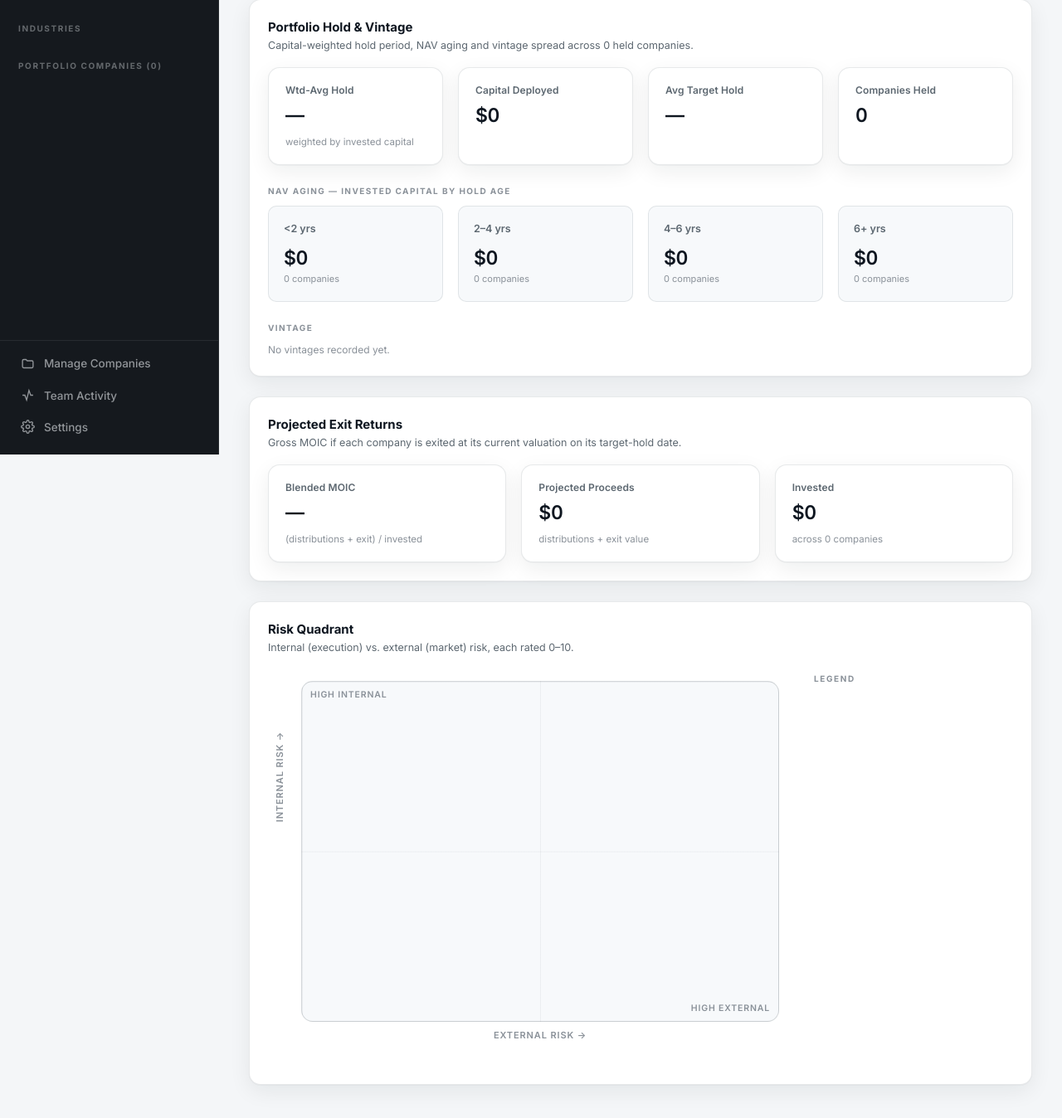
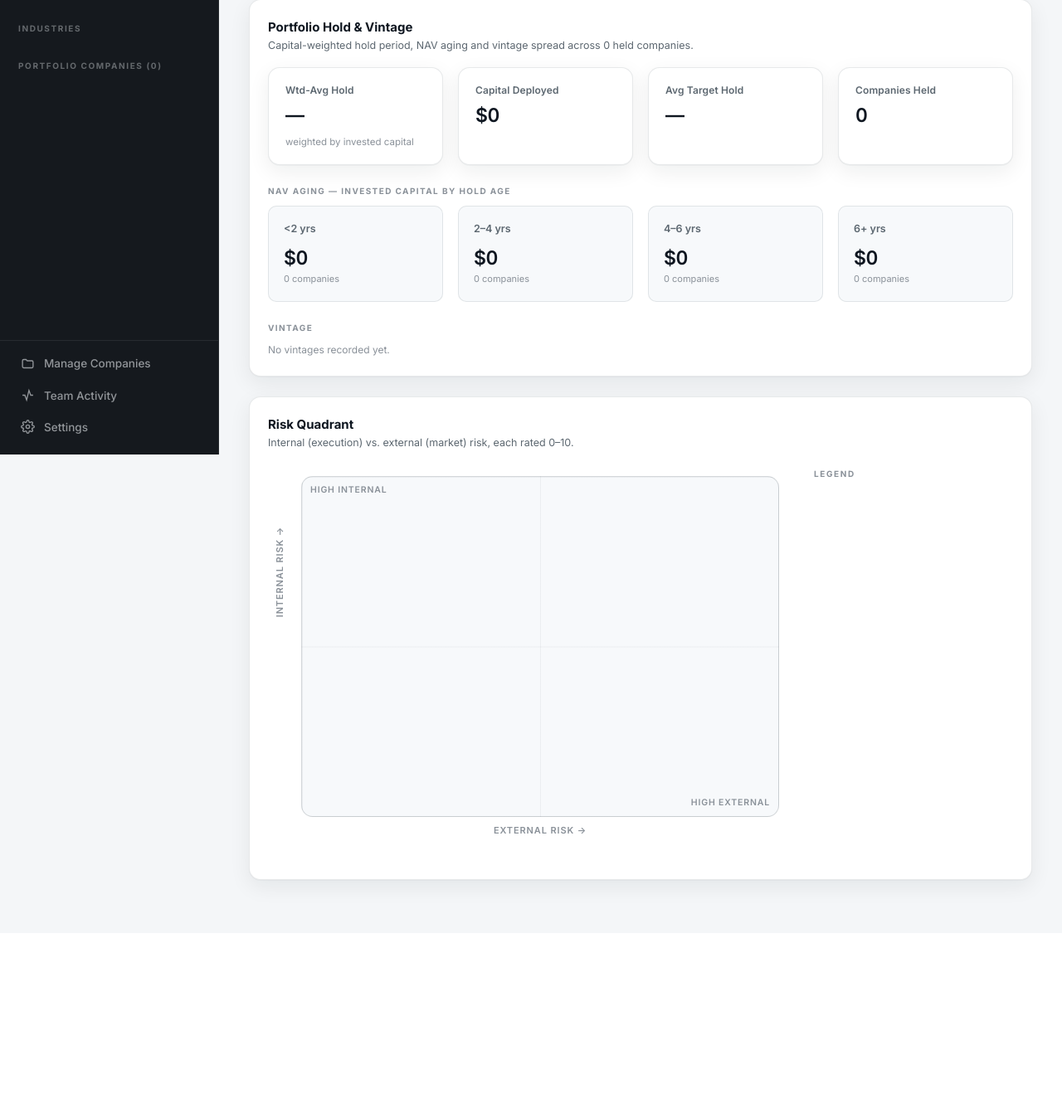
Before and after one commit to JavierEMendez/MaquinaDashboard, a Flask app: page /strategy in a window 1280 px wide. Shown: the part 252-1600 px from the top of the page at 83% size. After the commit the page ends 1336 px from the top, so only its background shows below. Run offline with Flask 3, Linux system fonts and the light colour scheme; the visitor is signed in with stand-in values (Sample User, id 1); data that the repository does not hold is empty; some libraries are stand-ins or nearby versions.

Commit message:
Strategy: drop projected-exit multiples and the Projected Exit Returns card; company cards show the takeover / start date instead of the phase timeline
Co-Authored-By: Claude Fable 5.1 <noreply@anthropic.com>

```diff
--- a/app.py
+++ b/app.py
@@ -1589,6 +1589,7 @@ def strategy():
             phase_order=cp["phase_order"] if cp else 0,
             phase_color=cp["color"] if cp else "#8A9199",
             phase_window=phase_window.get(c["id"]),
+            takeover_label=_fmt_month(c["takeover_year"], c["takeover_month"]),   # takeover / start-up date
             hold_years=hold_years,
             vintage=c["hold_start_year"],
             target_hold=target,
--- a/templates/strategy.html
+++ b/templates/strategy.html
@@ -48,16 +48,10 @@
     <div class="divider"></div>
     <div class="row between" style="font-size:12.5px;"><span class="muted">Phase</span>
       <span class="badge" style="border-color:{{ c.phase_color }};color:{{ c.phase_color }};">{{ c.phase_name }}</span></div>
-    {% if c.phase_window %}
-    <div class="row between" style="font-size:12px;margin-top:8px;"><span class="muted">Timeline</span>
-      <span class="subtle tnum" style="font-weight:600;">{{ c.phase_window }}</span></div>
-    {% endif %}
+    <div class="row between" style="font-size:12px;margin-top:8px;"><span class="muted">Takeover / start</span>
+      <span class="subtle tnum" style="font-weight:600;">{{ c.takeover_label }}</span></div>
     <div class="row between" style="font-size:12.5px;margin-top:8px;"><span class="muted">Hold period</span>
       <span class="tnum" style="font-weight:600;{{ 'color:#D2452F;' if c.over_due }}">{{ '%.1f yrs'|format(c.hold_years) if c.hold_years is not none else '—' }}</span></div>
-    {% if c.proj %}
-    <div class="row between" style="font-size:12.5px;margin-top:8px;"><span class="muted">Proj. exit</span>
-      <span class="tnum" style="font-weight:600;color:var(--mq-accent);">{{ '%.2fx'|format(c.proj.moic) }}</span></div>
-    {% endif %}
   </a>
   {% endfor %}
 </div>
@@ -86,18 +80,6 @@
     {% for v in hold.vintages %}
     <span class="badge" title="{{ v.names | join(', ') }}">{{ v.year }} · {{ v.n }}</span>
     {% else %}<span class="subtle" style="font-size:12px;">No vintages recorded yet.</span>{% endfor %}
-  </div>
-</div>
-
-<div class="card mb-24">
-  <div class="card-head"><div>
-    <div class="card-title">Projected Exit Returns</div>
-    <div class="card-sub">Gross MOIC if each company is exited at its current valuation on its target-hold date.</div>
-  </div></div>
-  <div class="grid grid-3">
-    <div class="kpi"><div class="kpi-top"><span class="kpi-label">Blended MOIC</span></div><div class="kpi-value">{{ '%.2fx'|format(proj.moic) if proj.moic is not none else '—' }}</div><div class="kpi-foot"><span class="kpi-sub">(distributions + exit) / invested</span></div></div>
-    <div class="kpi"><div class="kpi-top"><span class="kpi-label">Projected Proceeds</span></div><div class="kpi-value">{{ proj.proceeds | money }}</div><div class="kpi-foot"><span class="kpi-sub">distributions + exit value</span></div></div>
-    <div class="kpi"><div class="kpi-top"><span class="kpi-label">Invested</span></div><div class="kpi-value">{{ proj.invested | money }}</div><div class="kpi-foot"><span class="kpi-sub">across {{ proj.n }} compan{{ 'y' if proj.n == 1 else 'ies' }}</span></div></div>
   </div>
 </div>
 
```
